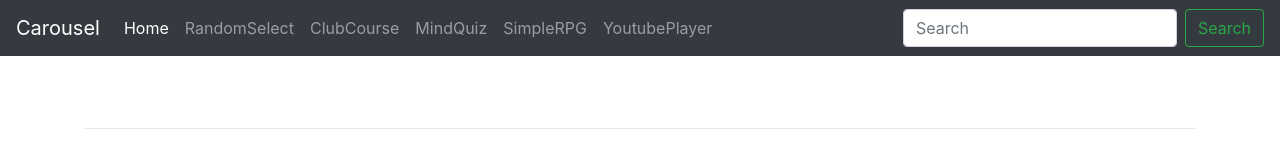
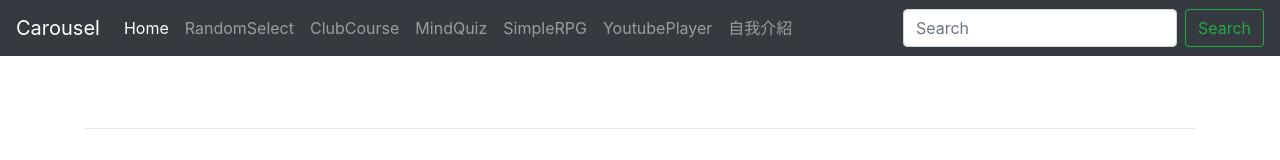
Before and after one commit to hwecqi/D10813013, a plain HTML site: page youtube-player.html in a window 1280 px wide. Shown: the top 160 px of the page. Drawn offline with nearby package versions, Linux system fonts and the light colour scheme.

Commit message:
Update youtube-player.html

```diff
--- a/youtube-player.html
+++ b/youtube-player.html
@@ -43,6 +43,9 @@
             </li>
             <li class="nav-item">
               <a class="nav-link" href="#">YoutubePlayer</a>
+            </li>
+            <li class="nav-item">
+              <a class="nav-link" href="myname.html">自我介紹</a>
             </li>
             <!--
             <li class="nav-item">
```
